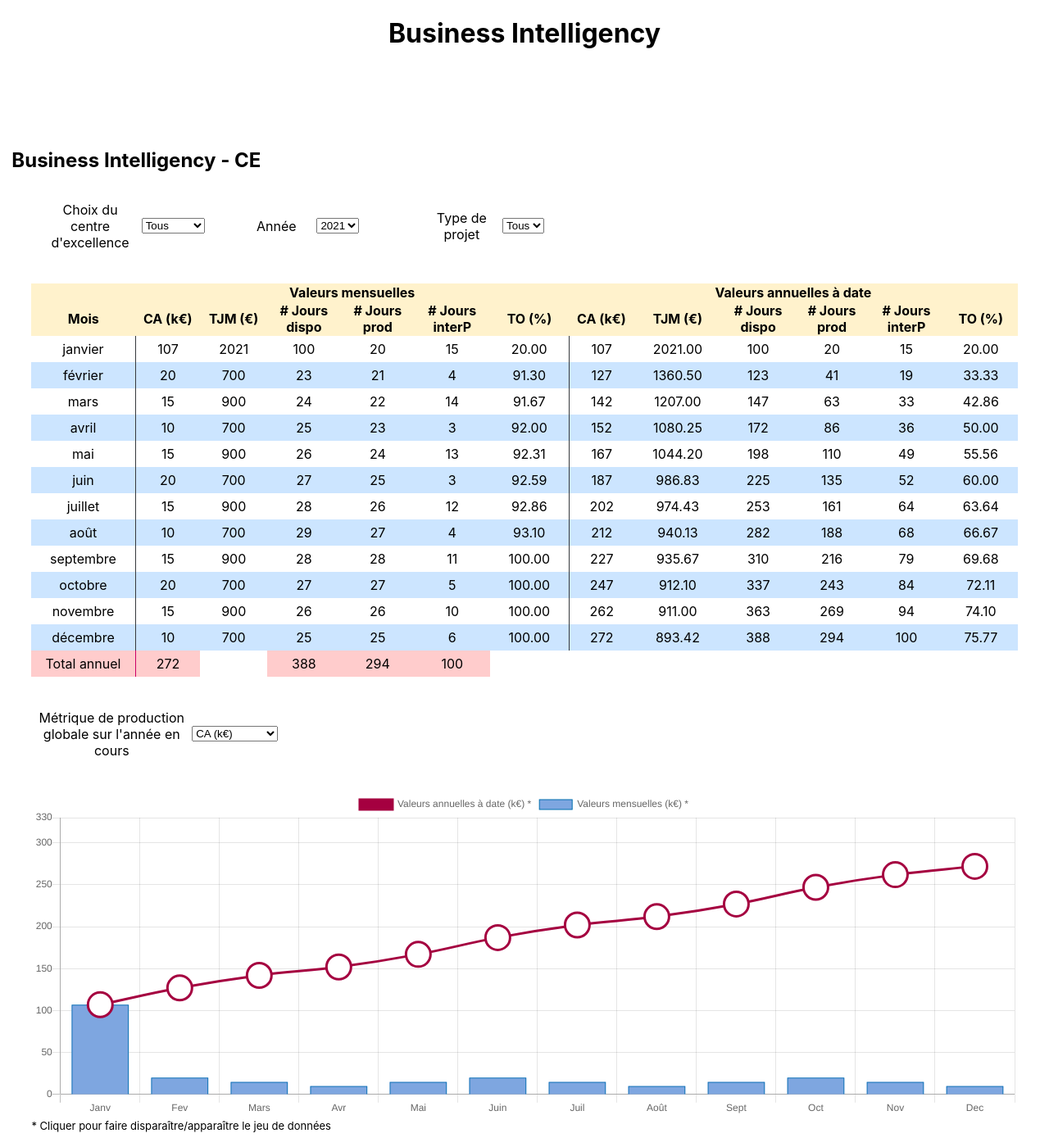
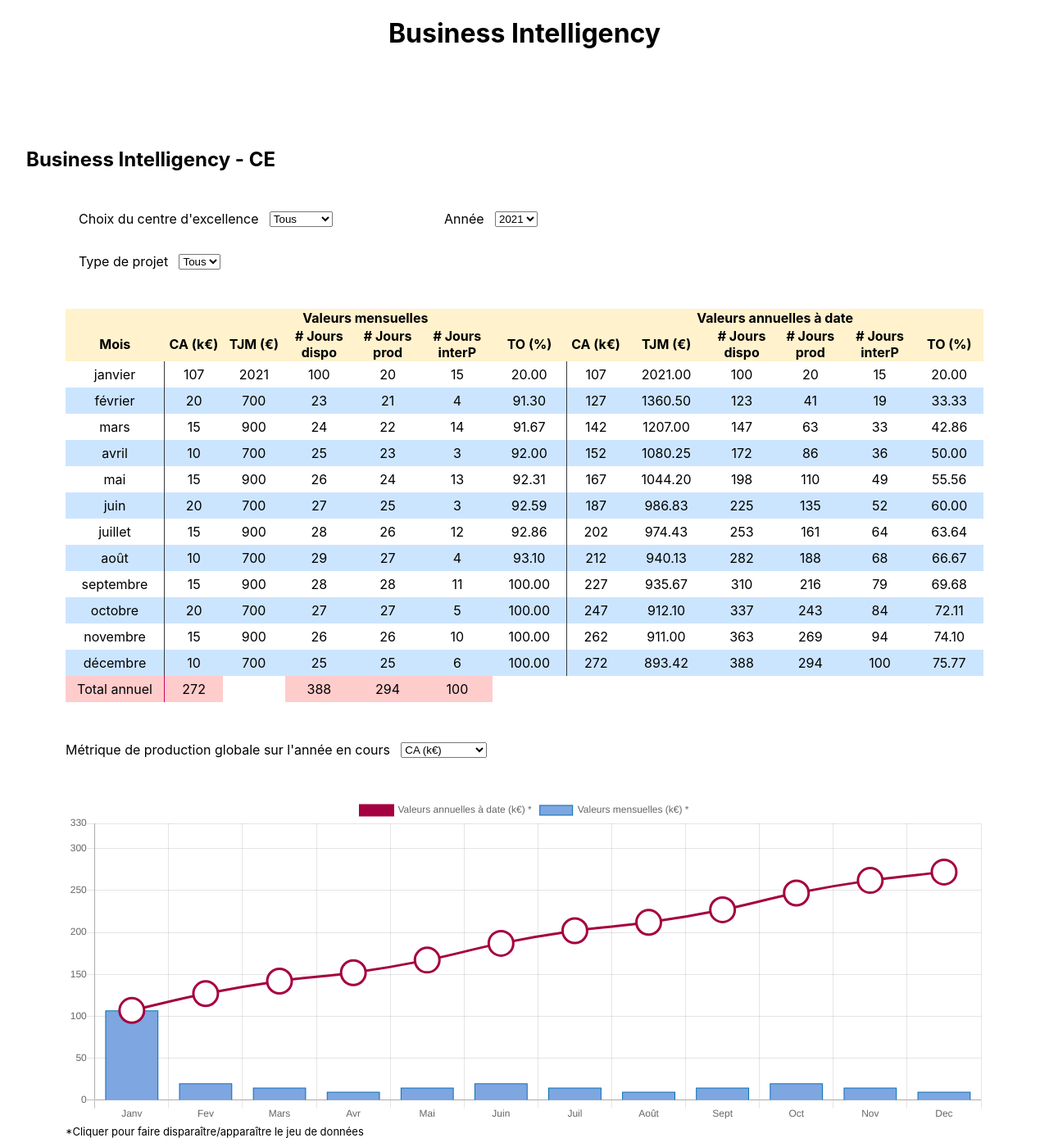
Before and after one commit to nicoudsarah/planbot, a React (Create React App) app: page / in a window 1280 px wide. Shown: the whole page at 82% size. Built offline with nearby package versions, Linux system fonts and the light colour scheme.

Commit message:
[refactor] first part of big refactoring

```diff
--- a/src/App.js
+++ b/src/App.js
@@ -4,7 +4,7 @@ import './App.scss';
 
 const App = () => (
   <div className="App">
-    <h1>Business Intelligency</h1>
+    <h1 className="title">Business Intelligency</h1>
     <ExcellenceCenter />
   </div>
 );
--- a/src/App.scss
+++ b/src/App.scss
@@ -1,3 +1,5 @@
 .App {
-  text-align: center;
+  .title {
+    text-align: center;
+  }
 }
--- a/src/components/ExcellenceCenter.js
+++ b/src/components/ExcellenceCenter.js
@@ -6,6 +6,7 @@ import {
   fetchExcellenceCenters, fetchYears, fetchProjectTypes, fetchProductionMetricsLabel,
 } from '../API';
 import './ExcellenceCenter.scss';
+import { PROJECT_TYPE_ALL, PRODUCTION_CA, EXCELLENCE_CENTER_ALL } from '../keys';
 
 const ExcellenceCenter = () => {
   const todayDate = new Date();
@@ -15,20 +16,29 @@ const ExcellenceCenter = () => {
   const [currentYear, changeYear] = useState(years.length > 0 ? years[0].key : todayYear);
 
   const [excellenceCentersFilters, setExcellenceCentersFilters] = useState([]);
-  const [currentExcellenceCentersFilter, changeExcellenceCentersFilter] = useState(excellenceCentersFilters.length > 0 ? excellenceCentersFilters[0].key : 'all');
+  const [currentExcellenceCentersFilter, changeExcellenceCentersFilter] = useState(
+    excellenceCentersFilters.length > 0 ? excellenceCentersFilters[0].key : EXCELLENCE_CENTER_ALL,
+  );
 
   const [projectTypesFilters, setProjectsTypesFilters] = useState([]);
-  const [currentProjectTypesFilter, changeProjectTypesFilter] = useState(projectTypesFilters.length > 0 ? projectTypesFilters[0].key : 'all');
+  const [currentProjectTypesFilter, changeProjectTypesFilter] = useState(
+    projectTypesFilters.length > 0 ? projectTypesFilters[0].key : PROJECT_TYPE_ALL,
+  );
 
   const [productionMetric, setProductionMetric] = useState([]);
-  const [currentProductionMetric, changeProductionMetric] = useState(productionMetric.length > 0 ? productionMetric[0].key : 'CA');
+  const [currentProductionMetric, changeProductionMetric] = useState(
+    productionMetric.length > 0 ? productionMetric[0].key : PRODUCTION_CA,
+  );
 
-  const [spinner, setSpinner] = useState(true);
+  const [isLoading, setIsLoading] = useState(true);
+  const [hasError, setHasError] = useState(false);
 
   useEffect(() => {
     const fetchFilterSelectorComponentData = async () => {
-      setSpinner(true);
+      setIsLoading(true);
+      setHasError(false);
 
+      try {
         const [fetchedYears, fetchedExcellenceCenter,
           fetchedProjectTypes, fetchedProductionMetricLabel] = await Promise.all(
           [fetchYears(),
@@ -40,8 +50,11 @@ const ExcellenceCenter = () => {
         setExcellenceCentersFilters(fetchedExcellenceCenter);
         setProjectsTypesFilters(fetchedProjectTypes);
         setProductionMetric(fetchedProductionMetricLabel);
-
-      setSpinner(false);
+      } catch (e) {
+        setHasError(true);
+      } finally {
+        setIsLoading(false);
+      }
     };
     fetchFilterSelectorComponentData();
   }, []);
@@ -62,27 +75,38 @@ const ExcellenceCenter = () => {
     changeProductionMetric(e.target.value);
   };
 
-  return spinner ? (
+  const renderSpinner = () => (
     <div>
-      <div className="loader" />
-      <div className="loader-text">Chargement de la BI ...</div>
+      <div className="spinner" />
+      <div className="spinner-text">Chargement de la BI ...</div>
     </div>
-  ) : (
+  );
+
+  const renderLoadingError = () => (
+    <section>
+      <h1>Le serveur Planbot a rencontré une erreur.</h1>
+      <h2>Veuillez réactualiser la page.</h2>
+    </section>
+  );
+
+  if (isLoading) {
+    return renderSpinner();
+  }
+  if (hasError) {
+    return renderLoadingError();
+  }
+  return (
     <div className="excellence-center">
       <h2 className="excellence-center__title">Business Intelligency - CE</h2>
-      <div className="excellence-center__buttons">
-        <div className="excellence-center__button-item">
+      <section>
+        <div className="excellence-center__table__selectors">
           <FilterSelector
             label="Choix du centre d'excellence"
             options={excellenceCentersFilters}
             id="excellence-center-choice"
             onChange={handleExcellenceCentersFilterChange}
           />
-        </div>
-        <div className="excellence-center__button-item">
           <FilterSelector label="Année" options={years} id="year" onChange={handleYearChange} />
-        </div>
-        <div className="excellence-center__button-item">
           <FilterSelector
             label="Type de projet"
             options={projectTypesFilters}
@@ -90,18 +114,17 @@ const ExcellenceCenter = () => {
             onChange={handleProjectTypesFilterChange}
           />
         </div>
-      </div>
-      <br />
-      <br />
+
         <ExcellenceCenterTable
           className="excellence-center__table"
           excellenceCenter={currentExcellenceCentersFilter}
           year={currentYear}
           projectType={currentProjectTypesFilter}
         />
-      <br />
-      <br />
-      <div className="excellence-center__button-item">
+      </section>
+
+      <section>
+        <div className="excellence-center__bar-chart__selector">
           <FilterSelector
             label="Métrique de production globale sur l'année en cours"
             options={productionMetric}
@@ -109,10 +132,10 @@ const ExcellenceCenter = () => {
             onChange={handleProductionMetricFilterChange}
           />
         </div>
-      <br />
-      <br />
+
         <ExcellenceCenterBarChart productionMetricsLabel={currentProductionMetric} />
-      <div className="legend">* Cliquer pour faire disparaître/apparaître le jeu de données</div>
+        <div className="legend">Cliquer pour faire disparaître/apparaître le jeu de données</div>
+      </section>
     </div>
   );
 };
--- a/src/components/ExcellenceCenter.scss
+++ b/src/components/ExcellenceCenter.scss
@@ -1,47 +1,52 @@
+$color-light-grey: #f3f3f3;
+$color-blue: cornflowerblue;
+
 .excellence-center {
-  text-align: left;
-  margin-left: 3%;
-  margin-right: 3%;
+  margin-left: 5em;
+  margin-right: 5em;
+
   &__title{
-    margin-left: -2%;
-    margin-top: 10%;
+    margin-left: -2em;
+    margin-top: 5em;
   }
-  &__buttons{
+  &__table__selectors{
     width: 50%;
-    margin-left: 2%;
-    margin-top: 3%;
+    margin-left: 1em;
+    margin-top: 2em;
+    margin-bottom: 2em;
     display: flex;
     justify-content: space-between;
     flex-wrap: wrap;
   }
-  &__button-item{
-    display: flex;
-    flex-wrap: nowrap;
-    width: 25%;
-    justify-content: space-evenly;
-    text-align: center;
-  }
+
+   &__bar-chart__selector {
+    margin-top: 2em;
+    margin-bottom: 2em;
+   }
 }
 
 .legend {
   font-size: small;
+
+  &::before {
+    content: "*";
+  }
 }
 
-.loader {
+.spinner {
   position: absolute;
   left: 47%;
   top: 40%;
-  border: 16px solid #f3f3f3; /* Light grey */
-  border-top: 16px solid cornflowerblue; /* Blue */
+  border: 16px solid $color-light-grey;
+  border-top: 16px solid $color-blue;
   border-radius: 50%;
   width: 100px;
   height: 100px;
   animation: spin 2s linear infinite;
 }
 
-.loader-text{
+.spinner-text{
   position: absolute;
-  //text-align: center;
   left: 46%;
   top: 60%;
 }
--- a/src/components/ExcellenceCenterBarChart.js
+++ b/src/components/ExcellenceCenterBarChart.js
@@ -22,29 +22,29 @@ const ExcellenceCenterBarChart = ({ productionMetricsLabel }) => {
     months = Object.keys(monthlyProductionMetrics);
   }
 
-  const getProductionMetricsValuesFromJson = (productionMetricsLabel) => months
-    .map((month) => monthlyProductionMetrics[month][productionMetricsLabel]);
+  const getProductionMetricsValuesFromJson = (label) => months
+    .map((month) => monthlyProductionMetrics[month][label]);
 
-  const extractProductionMetricFromJson = (productionMetricsLabel) => {
+  const extractProductionMetricFromJson = (label) => {
     if (months && monthlyProductionMetrics) {
-      if (productionMetricsLabel === 'TO') {
+      if (label === 'TO') {
         const productionDaysValues = getProductionMetricsValuesFromJson('productionDays');
         const availableDaysValues = getProductionMetricsValuesFromJson('availableDays');
         return DataProcessing.computeTOs(availableDaysValues, productionDaysValues);
-      } if (productionMetricsLabel === 'CA') {
-        return getProductionMetricsValuesFromJson(productionMetricsLabel)
+      } if (label === 'CA') {
+        return getProductionMetricsValuesFromJson(label)
           .map((productionMetric) => productionMetric / 1000);
       }
-      return getProductionMetricsValuesFromJson(productionMetricsLabel);
+      return getProductionMetricsValuesFromJson(label);
     }
     return '';
   };
 
   const displayMonthlyValues = extractProductionMetricFromJson(productionMetricsLabel);
 
-  const computeCumulatedMetricsFromJson = (productionMetricsLabel) => {
+  const computeCumulatedMetricsFromJson = (label) => {
     if (months && monthlyProductionMetrics) {
-      if (productionMetricsLabel === 'TO') {
+      if (label === 'TO') {
         // we can not use generic method because available days change for each month
         return DataProcessing.computeCumulatedTOs(
           months,
@@ -54,8 +54,8 @@ const ExcellenceCenterBarChart = ({ productionMetricsLabel }) => {
       }
       return DataProcessing.computeGenericCumulatedMetrics(
         months,
-        getProductionMetricsValuesFromJson(productionMetricsLabel),
-        productionMetricsLabel,
+        getProductionMetricsValuesFromJson(label),
+        label,
       );
     }
     return '';
@@ -63,9 +63,9 @@ const ExcellenceCenterBarChart = ({ productionMetricsLabel }) => {
 
   const displayedCumulatedValues = computeCumulatedMetricsFromJson(productionMetricsLabel);
 
-  const specifyUnity = (productionMetricsLabel) => {
+  const specifyUnity = (label) => {
     let unity;
-    switch (productionMetricsLabel) {
+    switch (label) {
       case 'CA': unity = '(k€)';
         break;
       case 'TJM': unity = '(€)';
@@ -80,12 +80,12 @@ const ExcellenceCenterBarChart = ({ productionMetricsLabel }) => {
 
   const unity = specifyUnity(productionMetricsLabel);
 
-  const manageYMaxAxis = (productionMetricsLabel) => {
+  const manageYMaxAxis = (label) => {
     let yMax;
     if (months && monthlyProductionMetrics) {
-      if (productionMetricsLabel === 'TO') {
+      if (label === 'TO') {
         yMax = 120;
-      } else if (productionMetricsLabel === 'TJM') {
+      } else if (label === 'TJM') {
         const maximumValue = Math.max(...displayMonthlyValues);
         // rounded up to the nearest ten to kept a beautiful y axe appearance
         yMax = 10 * Math.ceil((maximumValue + (20 * maximumValue) / 100) / 10);
--- a/src/components/FilterSelector.js
+++ b/src/components/FilterSelector.js
@@ -8,16 +8,19 @@ const FilterSelector = (props) => {
   const { id } = props;
   return (
     <>
+      <div className="filter-selector">
         {label && (
-      <p className={id}>{label}</p>
+        <p>{label}</p>
         )}
         {options && (
-      <select id={id} onChange={(e) => props.onChange(e)}>
+        <select className="filter-selector__select" id={id} onChange={(e) => props.onChange(e)}>
           {options.map(
             (item) => <option key={item.key} value={item.key}>{item.value}</option>,
           )}
         </select>
         )}
+      </div>
+
     </>
   );
 };
--- a/src/components/FilterSelector.scss
+++ b/src/components/FilterSelector.scss
@@ -1,13 +1,8 @@
-p{
-  display: flex;
-  margin: auto;
+.filter-selector {
+    display: flex;
+    align-items: center;
+
+    &__select{
+      margin-left: 1em;
+    }
 }
-
-select{
-  margin-top: auto;
-  margin-bottom: auto;
-}
-
-.excellence-center-choice{
-  margin-right: 10%;
-}
--- /dev/null
+++ b/src/keys.js
@@ -0,0 +1,3 @@
+export const PROJECT_TYPE_ALL = 'all';
+export const PRODUCTION_CA = 'CA';
+export const EXCELLENCE_CENTER_ALL = 'all';
```
Also changed, not shown: src/API.js (+14 -13 lines), .eslintrc.json. Lines whose indentation alone changed are shown as unchanged.
